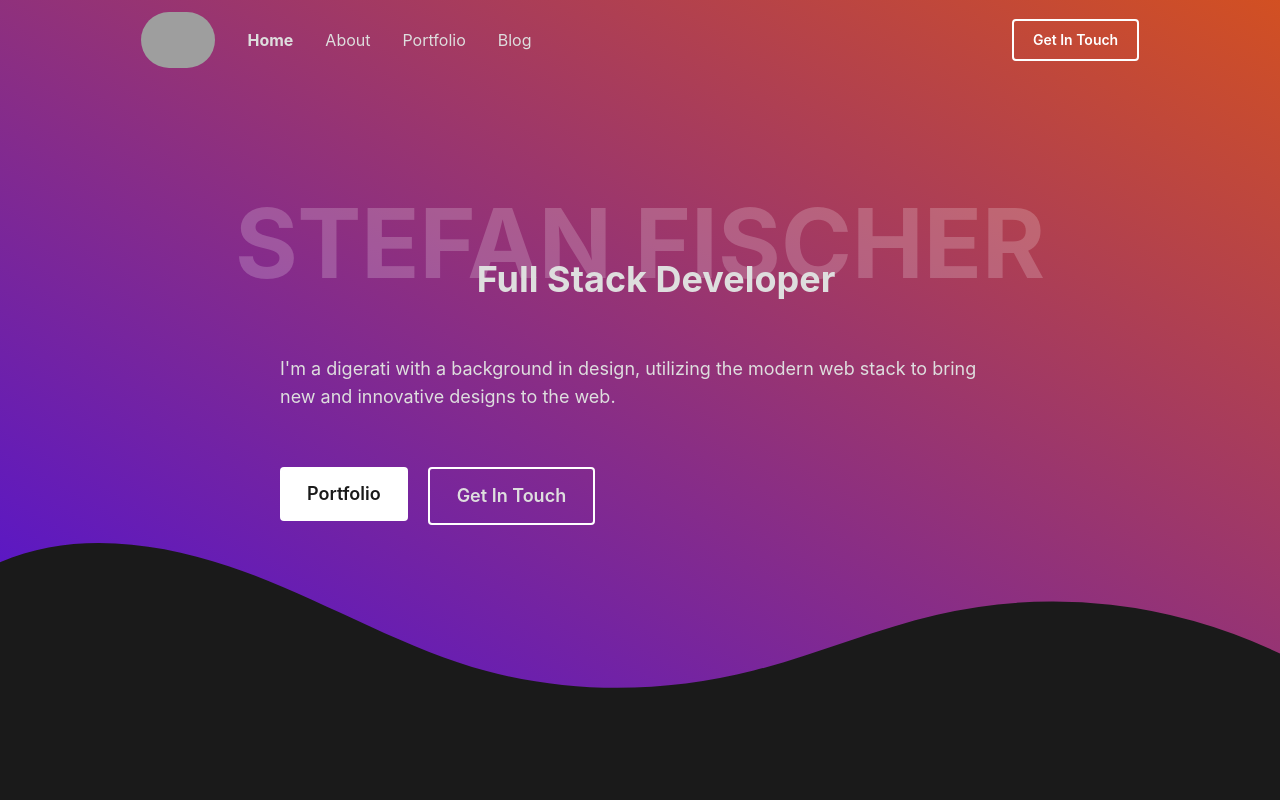
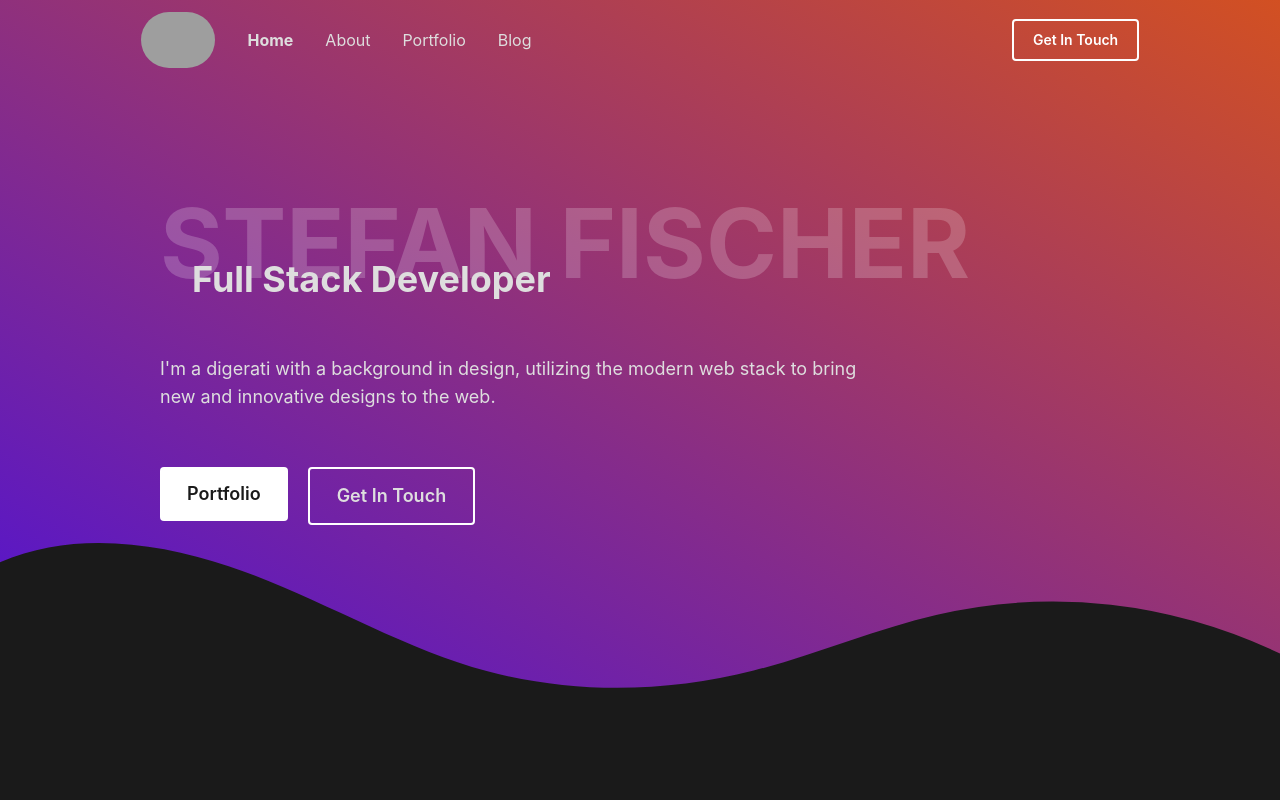
Before and after one commit to RevenantEverest/Stefischer, a React (Vite) app: page / in a window 1280 px wide. Shown: the top 800 px of the page. Built offline with nearby package versions, Linux system fonts and the light colour scheme; grey boxes are pictures that could not be loaded.

Commit message:
Update styling on home page Jumbotron

```diff
--- a/src/components/Home/Jumbotron.tsx
+++ b/src/components/Home/Jumbotron.tsx
@@ -33,7 +33,7 @@ function Jumbotron({ scrollElements }: JumbotronProps) {
                         animate={{ x: 0 }}
                         transition={{ duration: 1, delay: .5, type: "spring" }}
                     >
-                        <Flex className="flex-col items-center justify-center">
+                        <Flex className="flex-col items-center justify-center lg:items-start">
                             <h1 className="text-[5rem] leading-[1] md:text-6xl lg:text-8xl font-bold uppercase text-white/20">Stefan Fischer</h1>
                             <h2 className="text-4xl leading-[1] md:text-3xl lg:text-4xl font-bold -mt-8 md:ml-8">Full Stack Developer</h2>
                             <br />
```
